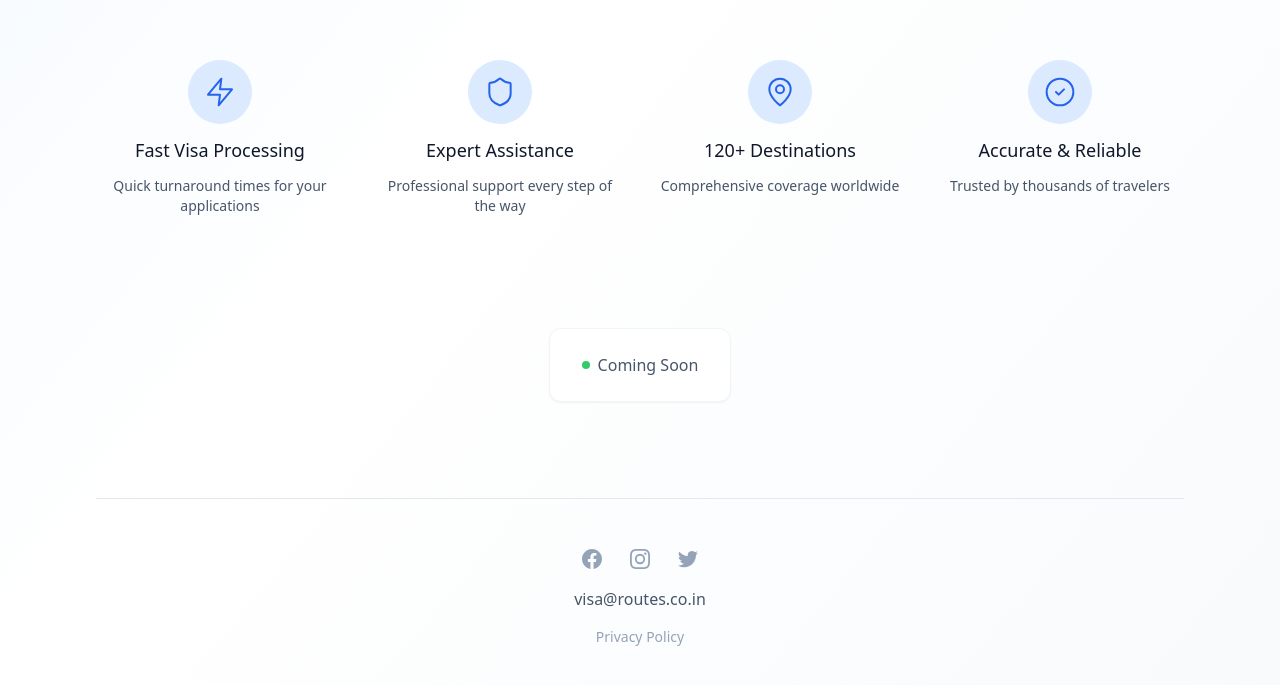
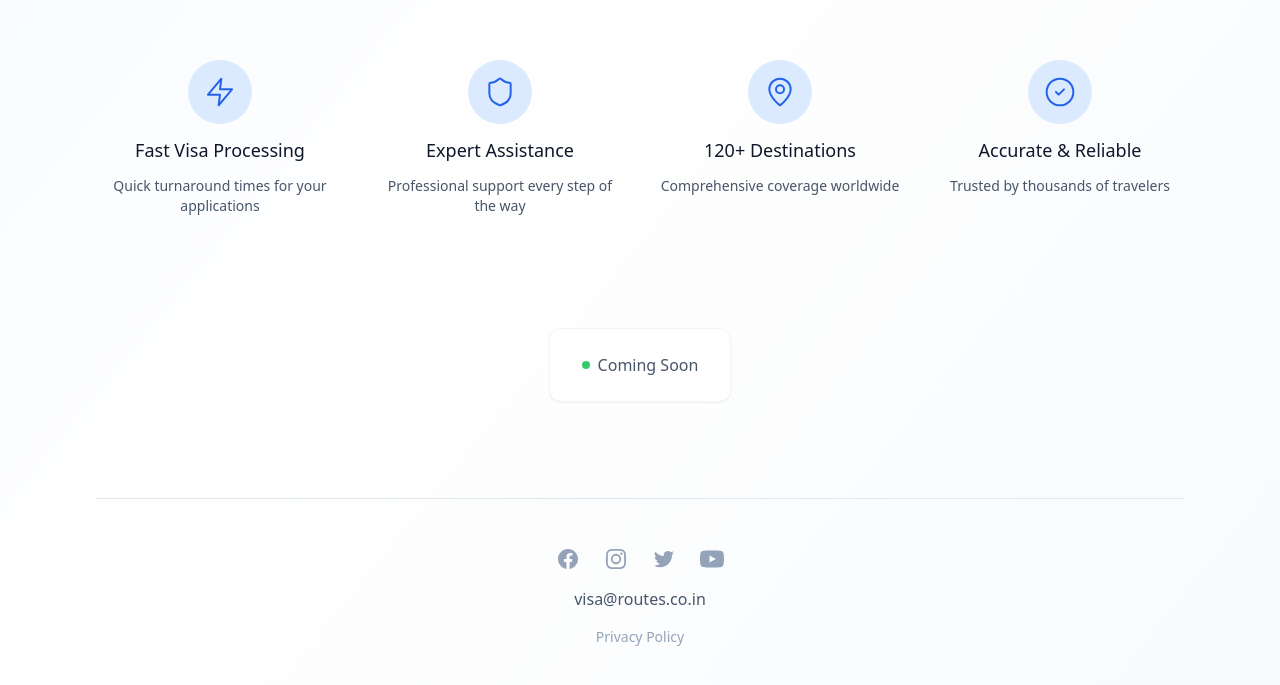
Before and after one commit to den1230/routes, a React (Vite) app: page / in a window 1280 px wide. Shown: the part 880-1565 px from the top of the page. Built offline with nearby package versions, Linux system fonts and the light colour scheme.

Commit message:
Update App.tsx

```diff
--- a/src/App.tsx
+++ b/src/App.tsx
@@ -143,7 +143,7 @@ function App() {
                   <path d="M8.29 20.251c7.547 0 11.675-6.253 11.675-11.675 0-.178 0-.355-.012-.53A8.348 8.348 0 0022 5.92a8.19 8.19 0 01-2.357.646 4.118 4.118 0 001.804-2.27 8.224 8.224 0 01-2.605.996 4.107 4.107 0 00-6.993 3.743 11.65 11.65 0 01-8.457-4.287 4.106 4.106 0 001.27 5.477A4.072 4.072 0 012.8 9.713v.052a4.105 4.105 0 003.292 4.022 4.095 4.095 0 01-1.853.07 4.108 4.108 0 003.834 2.85A8.233 8.233 0 012 18.407a11.616 11.616 0 006.29 1.84" />
                 </svg>
               </a>
-              <a href="#" className="hidden text-slate-400 hover:text-blue-600 transition-colors">
+              <a href="#" target="_blank" rel="noopener noreferrer" className="text-slate-400 hover:text-blue-600 transition-colors">
                 <svg className="w-6 h-6" fill="currentColor" viewBox="0 0 24 24" aria-hidden="true">
                   <path d="M23.498 6.186a3.016 3.016 0 0 0-2.122-2.136C19.505 3.545 12 3.545 12 3.545s-7.505 0-9.377.505A3.017 3.017 0 0 0 .502 6.186C0 8.07 0 12 0 12s0 3.93.502 5.814a3.016 3.016 0 0 0 2.122 2.136c1.871.505 9.376.505 9.376.505s7.505 0 9.377-.505a3.015 3.015 0 0 0 2.122-2.136C24 15.93 24 12 24 12s0-3.93-.502-5.814zM9.545 15.568V8.432L15.818 12l-6.273 3.568z"/>
                 </svg>
```
